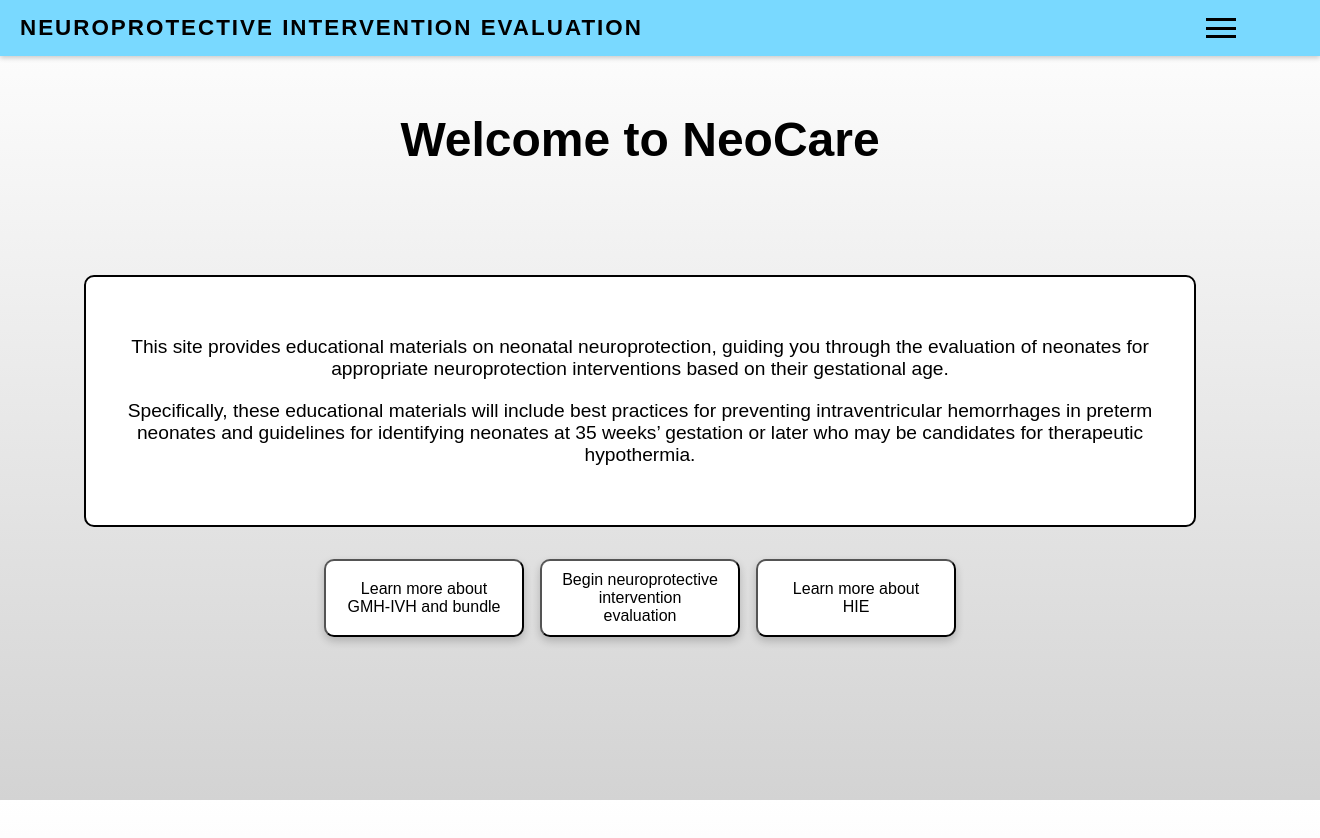
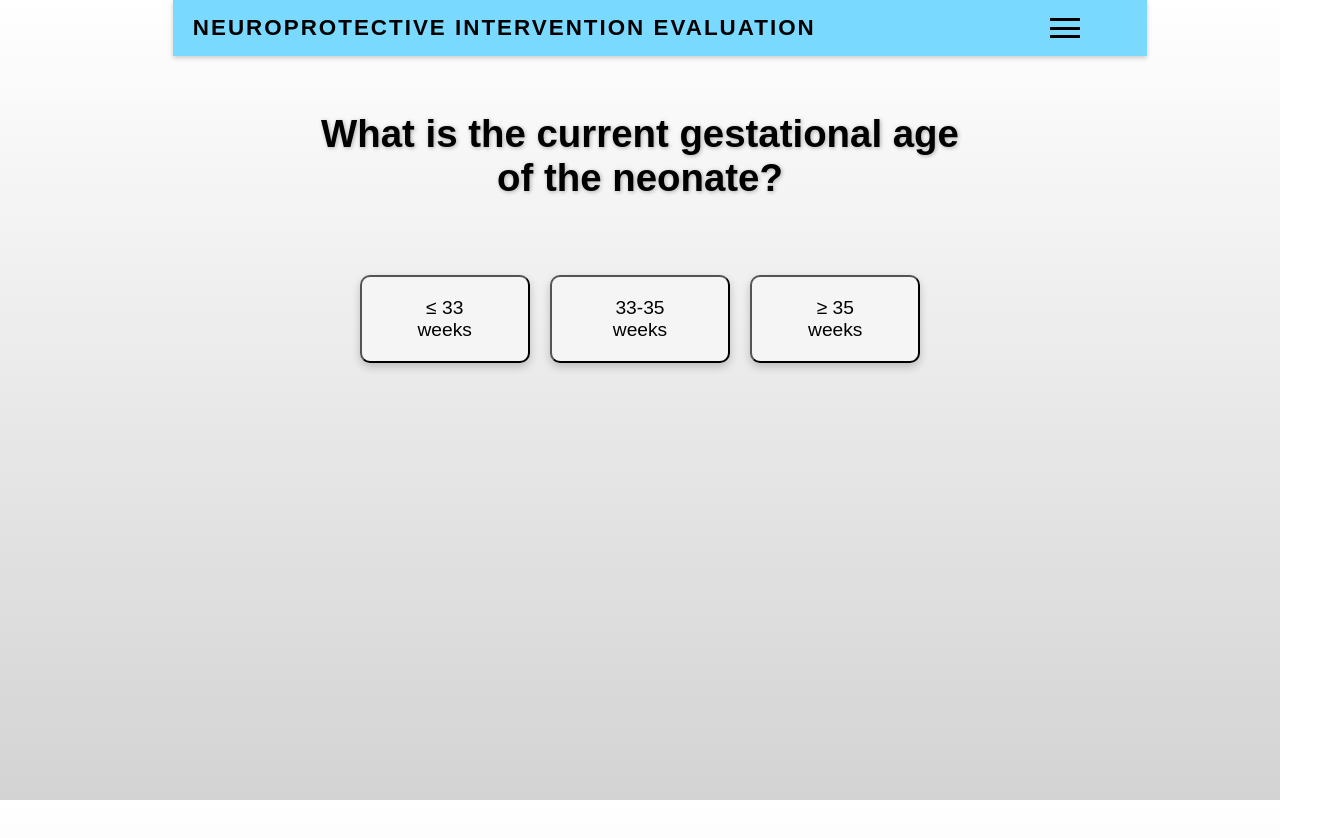
Before and after one commit to alexmerlo23/NeoCare, a React (Vite) app in the folder frontend/: page / in a window 1280 px wide. Shown: the top 838 px of the page, 1320 px wide, since content can reach past the window. Built offline with nearby package versions, Linux system fonts and the light colour scheme; a web font is replaced by a local one.

Commit message:
Demo Ready

```diff
--- a/frontend/src/App.jsx
+++ b/frontend/src/App.jsx
@@ -14,10 +14,10 @@ export default function App() {
         <>
         <Header />
         <Routes>
-            <Route path="/" element={<LandingPage />} />
+            {/*<Route path="/" element={<LandingPage />} />*/}
             <Route path="/landingleftbranch" element={<LandingLeftBranch />} />
             <Route path="/landingrightbranch" element={<LandingRightBranch />} />
-            <Route path="/home" element={<Home />} />
+            <Route path="/" element={<Home />} />
             <Route path="/leftbranch" element={<LeftBranch />} />
             <Route path="/midbranch" element={<MidBranch />} />
             <Route path="/rightbranch" element={<RightBranch />} />
--- a/frontend/src/assets/Header.jsx
+++ b/frontend/src/assets/Header.jsx
@@ -24,7 +24,6 @@ export default function Header() {
                         <Link to="/" onClick={toggleMenu}>Begin Evaluation</Link>
                         <Link to="/leftbranch" onClick={toggleMenu}>Bundle Guide</Link>
                         <Link to="/rightbranch" onClick={toggleMenu}>Sarnat Exam</Link>
-                        <Link to="/landingleftbranch" onClick={toggleMenu}>More Information</Link>
                     </nav>
                 )}
             </div>
--- a/frontend/src/pages/LeftBranch/LeftBranch.jsx
+++ b/frontend/src/pages/LeftBranch/LeftBranch.jsx
@@ -197,7 +197,7 @@ export default function LeftBranch() {
             </div>
             <div className="button-group">
                 <button onClick={() => navigate("/")}>
-                    Return to Landing Page
+                    Return to Beginning
                 </button>
             </div>
         </div>
```
